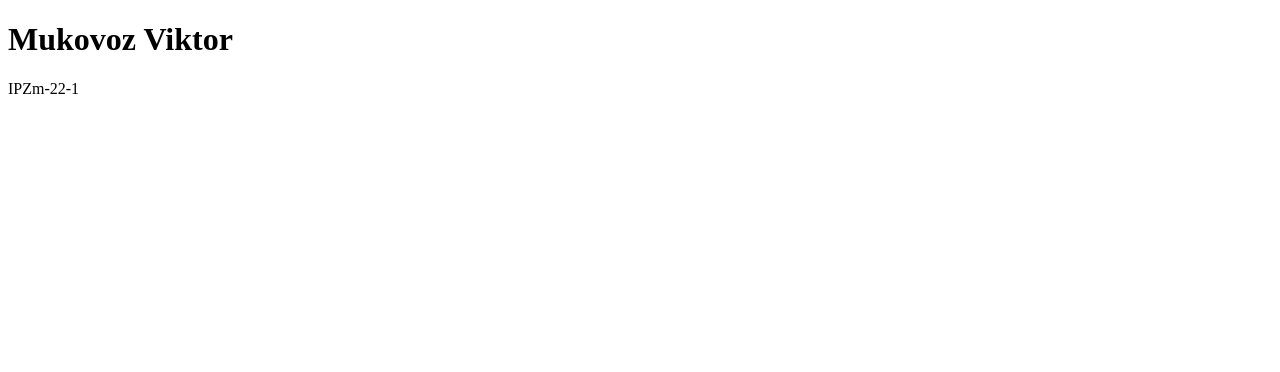
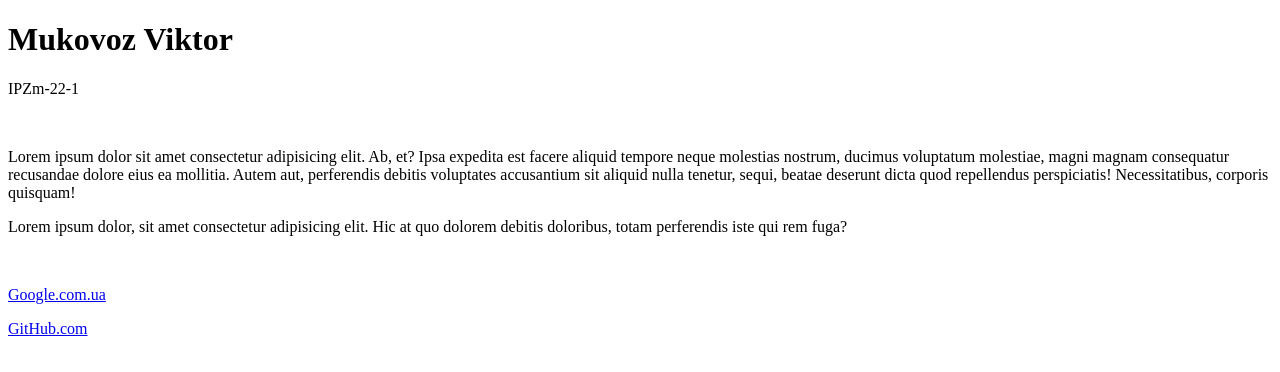
Before and after one commit to mobb1f/RRPS01, a plain HTML site: page index.html in a window 1280 px wide. Drawn offline with Linux system fonts and the light colour scheme.

Commit message:
make text and links branchs

```diff
--- a/index.html
+++ b/index.html
@@ -9,5 +9,11 @@
 <body>
     <h1>Mukovoz Viktor</h1>
         <p>IPZm-22-1</p>
+        <br>
+        <p>Lorem ipsum dolor sit amet consectetur adipisicing elit. Ab, et? Ipsa expedita est facere aliquid tempore neque molestias nostrum, ducimus voluptatum molestiae, magni magnam consequatur recusandae dolore eius ea mollitia. Autem aut, perferendis debitis voluptates accusantium sit aliquid nulla tenetur, sequi, beatae deserunt dicta quod repellendus perspiciatis! Necessitatibus, corporis quisquam!</p>
+        <p>Lorem ipsum dolor, sit amet consectetur adipisicing elit. Hic at quo dolorem debitis doloribus, totam perferendis iste qui rem fuga?</p>
+        <br>
+        <p><a href="https://google.com.ua">Google.com.ua</a></p>
+        <p><a href="https://github.com">GitHub.com</a></p>
 </body>
 </html>
```
